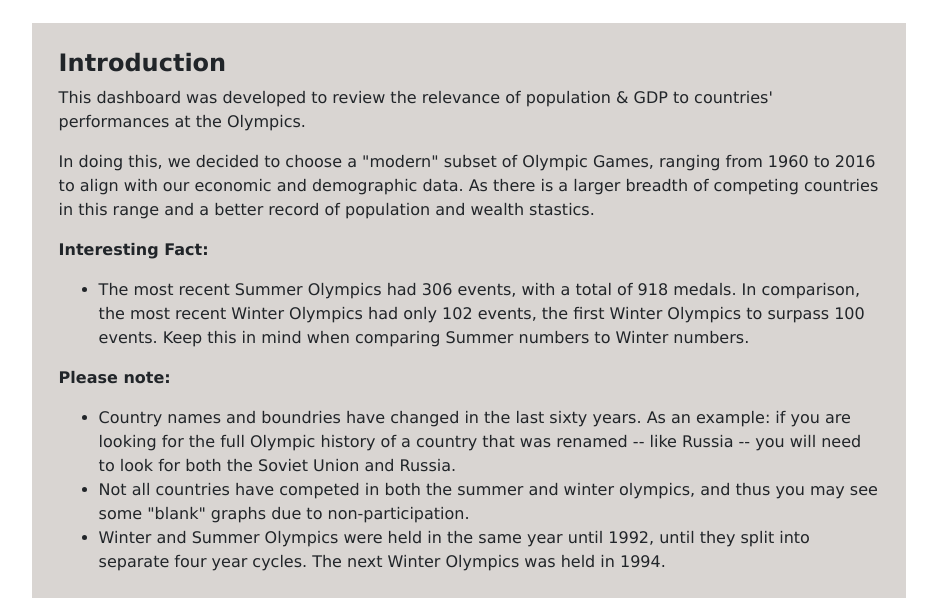
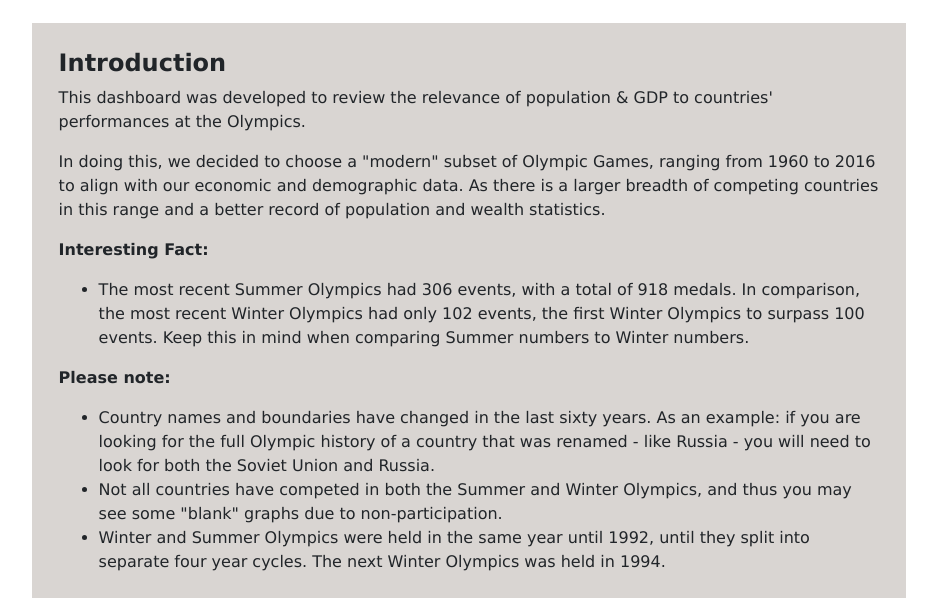
Before and after one commit to hanesy/olympics_dash, a Flask app: page / in a window 1280 px wide. Shown: the part 278-876 px from the top of the page, without its empty margins (184-1121 px from the left). Run offline with Flask 2, Linux system fonts and the light colour scheme; data that the repository does not hold is empty; parts of the project's set-up code (start-up, migrations or seed data) failed here and were passed over; some libraries are stand-ins or nearby versions; grey boxes are pictures that could not be loaded.

Commit message:
fixed text homepage and sorting in app.py

```diff
--- a/app.py
+++ b/app.py
@@ -253,7 +253,7 @@ def countries_per_event():
         func.count(Events_Final.NOC)
         ]
 
-    results = session.query(*sel).group_by(*sel[0:5]).order_by(Events_Final.Country).all()
+    results = session.query(*sel).group_by(*sel[0:5]).all()
 
     session.close ()
 
--- a/templates/index.html
+++ b/templates/index.html
@@ -87,17 +87,17 @@
             <div class="col-md-8 chartPadding" style="padding:2%">
                 <h4><b> Introduction </h4></b>
                     <p>This dashboard was developed to review the relevance of population & GDP to countries' performances at the Olympics.</p>
-                    <p>In doing this, we decided to choose a "modern" subset of Olympic Games, ranging from 1960 to 2016 to align with our economic and demographic data. As there is a larger breadth of competing countries in this range and a better record of population and wealth stastics.</p>
+                    <p>In doing this, we decided to choose a "modern" subset of Olympic Games, ranging from 1960 to 2016 to align with our economic and demographic data. As there is a larger breadth of competing countries in this range and a better record of population and wealth statistics.</p>
 
                     <b><p>Interesting Fact:</p></b>
                     <ul>
-                        <li>The most recent Summer Olympics had 306 events, with a total of 918 medals.  In comparison, the most recent Winter Olympics had only 102 events, the first Winter Olympics to surpass 100 events.  Keep this in mind when comparing Summer numbers to Winter numbers.</li>
+                        <li>The most recent Summer Olympics had 306 events, with a total of 918 medals.  In comparison, the most recent Winter Olympics had only 102 events, the first Winter Olympics to surpass 100 events. Keep this in mind when comparing Summer numbers to Winter numbers.</li>
                     </ul>
                     <b><p>Please note:</p></b>
                         <ul>
-                            <li>Country names and boundries have changed in the last sixty years.  As an example: if you are looking for the full Olympic history of a country that was renamed -- like Russia -- you will need to look for both the Soviet Union and Russia.
+                            <li>Country names and boundaries have changed in the last sixty years.  As an example: if you are looking for the full Olympic history of a country that was renamed - like Russia - you will need to look for both the Soviet Union and Russia.
                             </li>
-                            <li>Not all countries have competed in both the summer and winter olympics, and thus you may see some "blank" graphs due to non-participation.</li>
+                            <li>Not all countries have competed in both the Summer and Winter Olympics, and thus you may see some "blank" graphs due to non-participation.</li>
                             <li>Winter and Summer Olympics were held in the same year until 1992, until they split into separate four year cycles.  The next Winter Olympics was held in 1994.</li>
                         </ul>
             </div>
```
